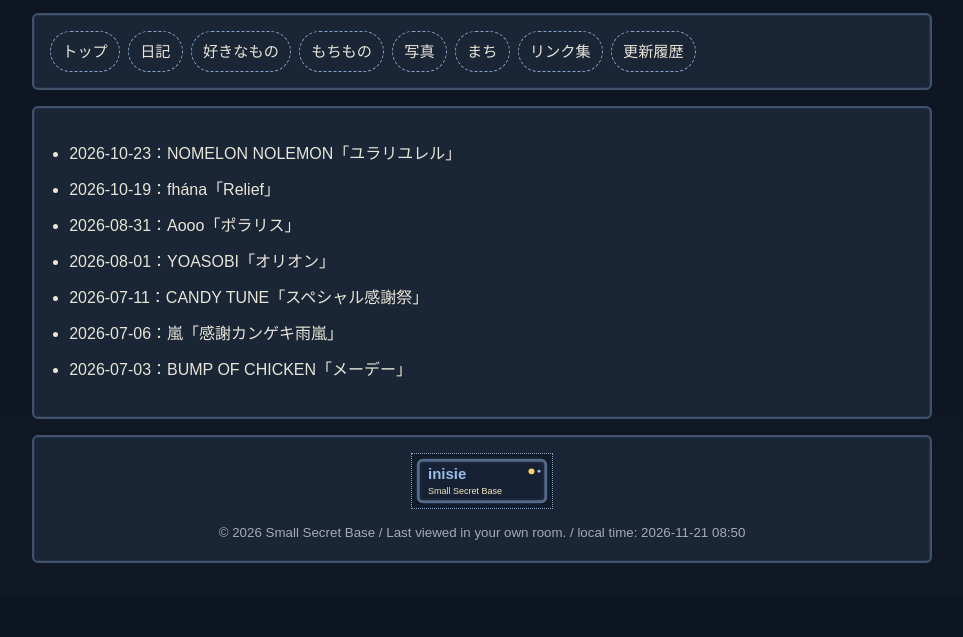
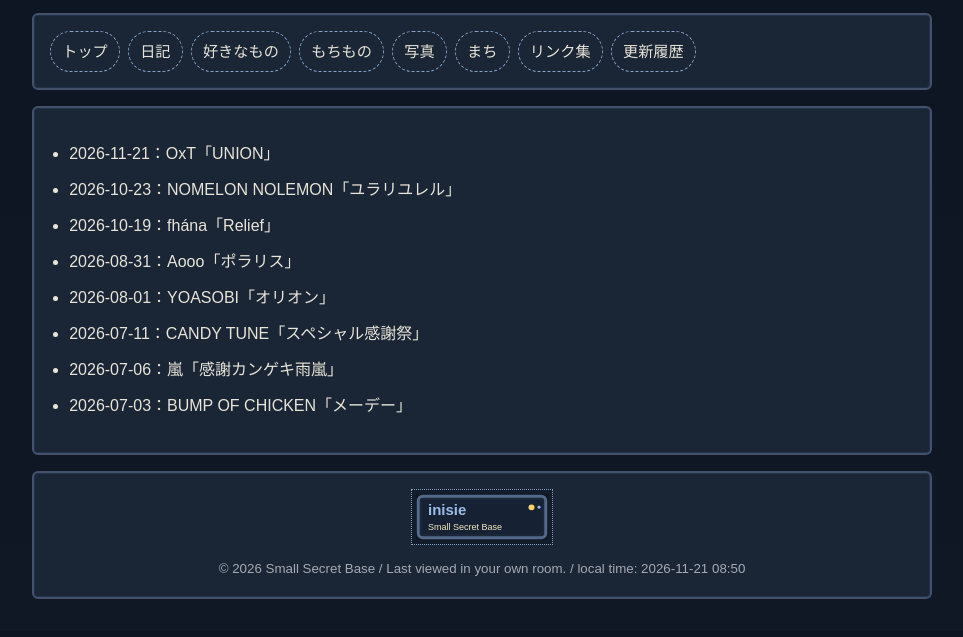
Before and after one commit to keisan-tsukuru/inisie, a plain HTML site: page bgm.html in a window 1280 px wide. Shown: the part 157-794 px from the top of the page, without its empty margins (158-1121 px from the left). Drawn offline with Linux system fonts and the light colour scheme.

Commit message:
Record OxT UNION in BGM history

```diff
--- a/bgm.html
+++ b/bgm.html
@@ -26,6 +26,7 @@
 
       <main class="panel old-border">
         <ul class="history-list">
+          <li><time datetime="2026-11-21">2026-11-21</time>：OxT「UNION」</li>
           <li><time datetime="2026-10-23">2026-10-23</time>：NOMELON NOLEMON「ユラリユレル」</li>
           <li><time datetime="2026-10-19">2026-10-19</time>：fhána「Relief」</li>
           <li><time datetime="2026-08-31">2026-08-31</time>：Aooo「ポラリス」</li>
```
